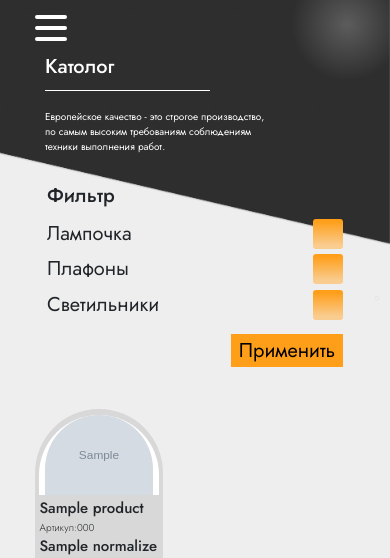
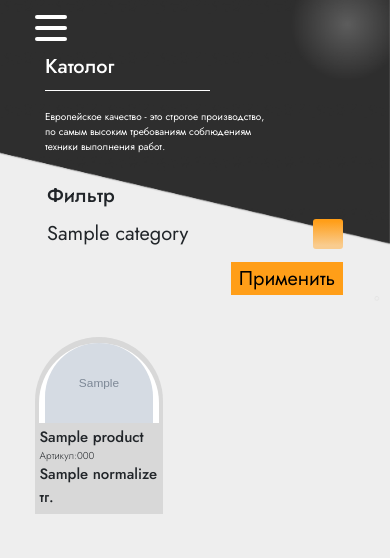
Before and after one commit to star-small/waveUp, a Django app: template core/templates/pages/catalog.html in a window 390 px wide. Shown: the top 558 px of the page. Run offline with Django 3.2, Linux system fonts and the light colour scheme; the template is opened without the code that fills it: most values are stand-ins (such as "Sample title", 1, 10 or a date in 2020); grey boxes marked "Sample" are stand-in pictures; some libraries are stand-ins or nearby versions.

Commit message:
fix: mobile filter

```diff
--- a/core/templates/pages/catalog.html
+++ b/core/templates/pages/catalog.html
@@ -134,19 +134,12 @@
         </div>
         <div class="col-12 d-flex d-xl-none mobile_filter" id="filter_block">
             <p class="font-weight_medium mobile_font-size_big">Фильтр</p>
-            <form action="">
-                <div>
-                    <label for="">Лампочка</label>
-                    <input type="checkbox" value="Лампочки">
-                </div>
-                <div>
-                    <label for="">Плафоны</label>
-                    <input type="checkbox" value="Плафоны">
-                </div>
-                <div>
-                    <label for="">Светильники</label>
-                    <input type="checkbox" value="Светильники">
-                </div>
+            <form action="" method="POST">
+                {% csrf_token %}
+                {% for category in categories %}
+
+            <div><label for="">{{category.name}}</label><input name="filter" type="checkbox" value="{{category.name}}"></div>
+                {% endfor %}
                 <input type="submit" value="Применить">
             </form>
         </div>
```
